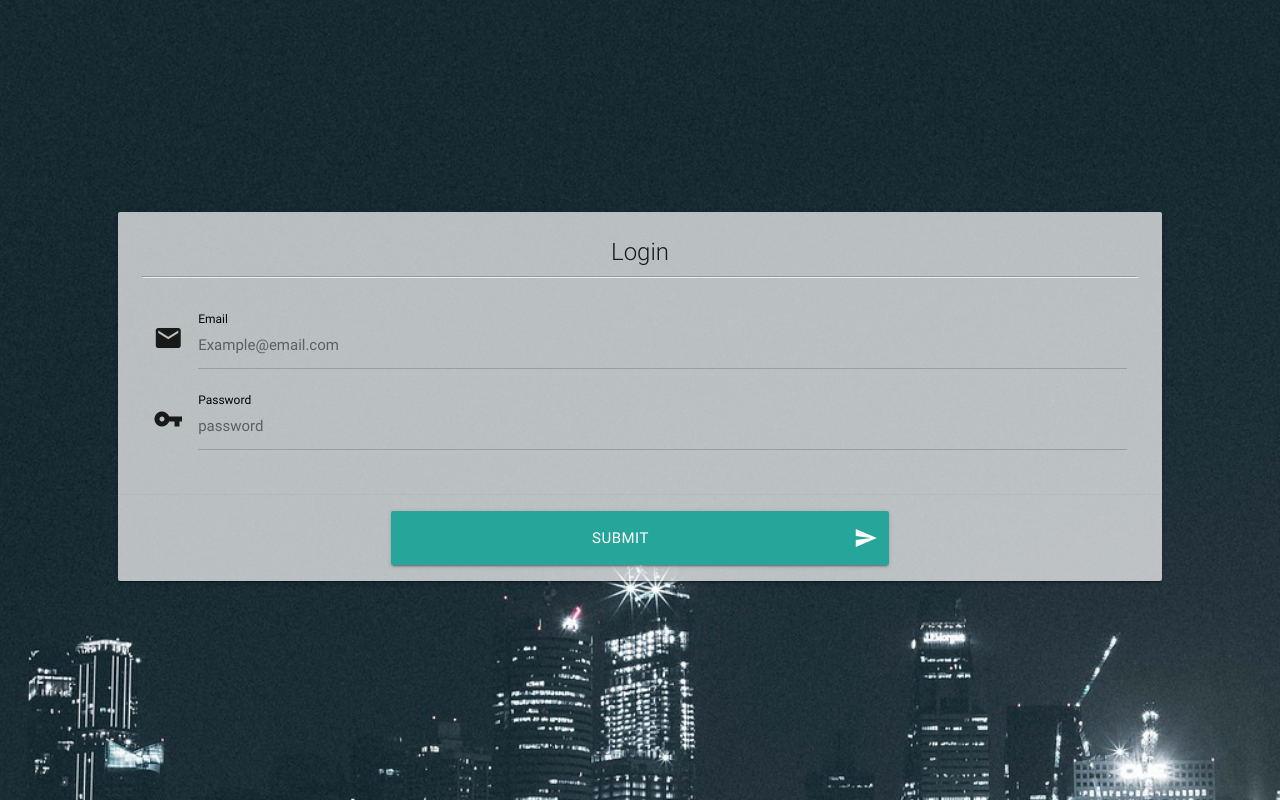
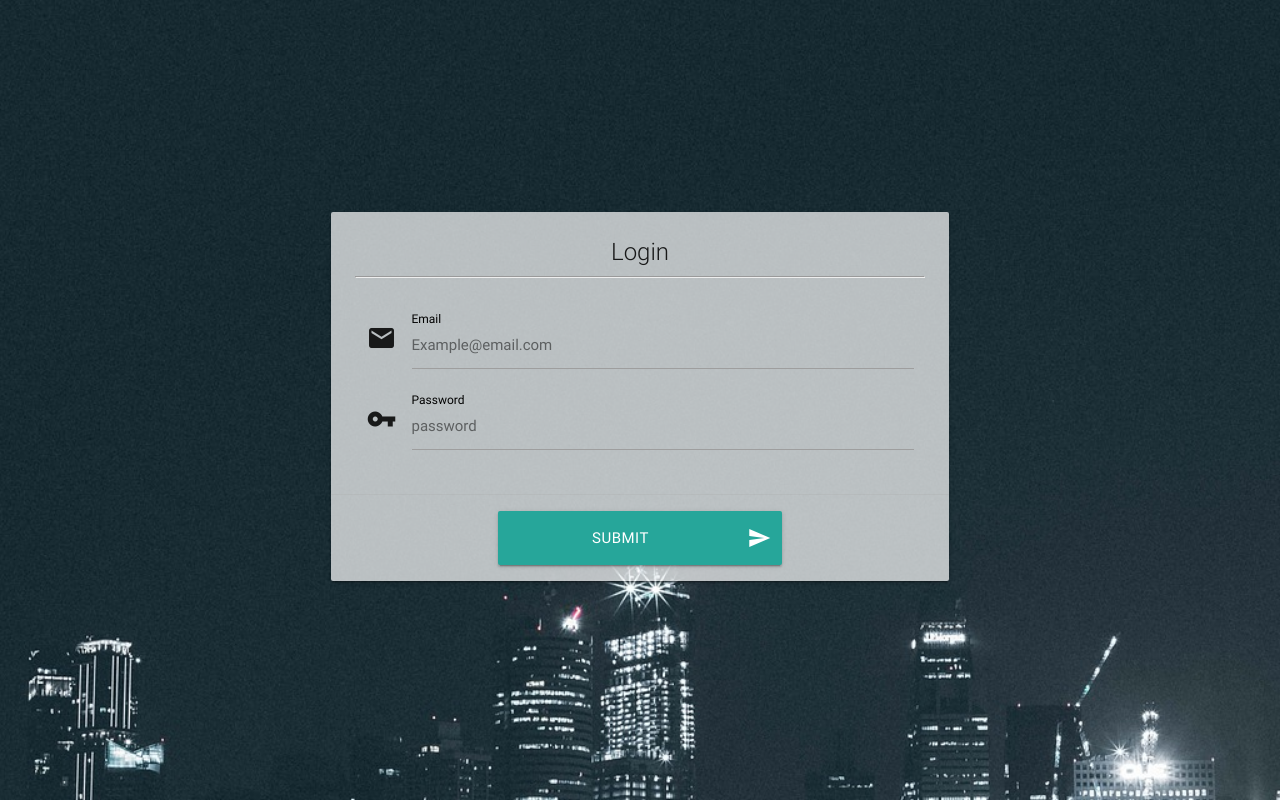
Before and after one commit to guilleCM/Cotxox_app, a Flask app: page /login in a window 1280 px wide. Run offline with Flask 2, Linux system fonts and the light colour scheme; some libraries are stand-ins or nearby versions.

Commit message:
card panel del login ahora es responsive

```diff
--- a/templates/login.html
+++ b/templates/login.html
@@ -56,7 +56,7 @@
 	</style>
 	<div class="container-fluid login-form">
 		<div class="row valign-wrapper">
-			<div class="col s10 offset-s1 valign">
+			<div class="col s10 m8 l6 offset-m2 offset-l3 offset-s1 valign">
 				<div class="card">
 				{% with messages = get_flashed_messages(with_categories=true) %}
                 {% if messages %}
```
